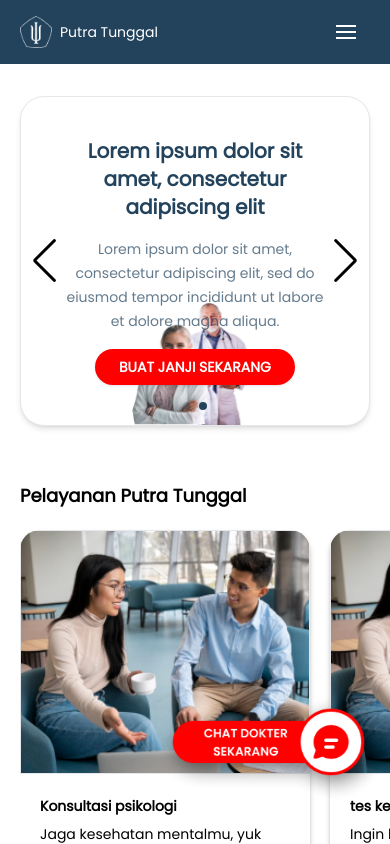
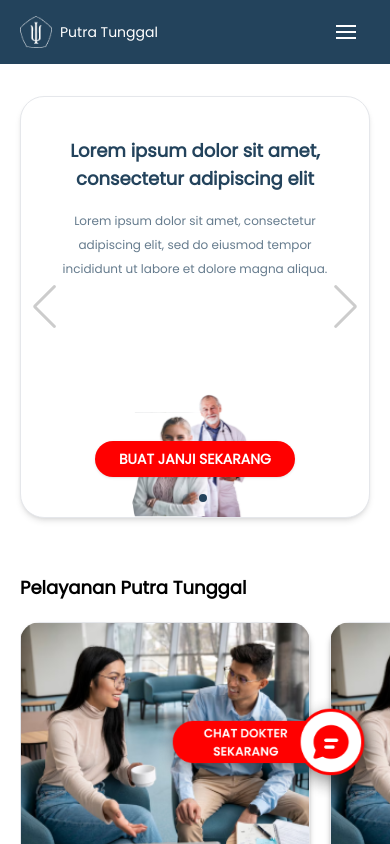
Before and after one commit to kopsus/putra-tunggal, a Next.js app: page / in a window 390 px wide. Shown: the top 844 px of the page. Built offline with nearby package versions, Linux system fonts and the light colour scheme.

Commit message:
fixing highlight home page

```diff
--- a/src/app/globals.css
+++ b/src/app/globals.css
@@ -20,7 +20,7 @@
   }
 
   .titleHighlight {
-    @apply text-xl md:text-2xl font-semibold text-primary;
+    @apply text-lg md:text-2xl font-semibold text-primary;
   }
 
   .titleSection {
@@ -58,7 +58,7 @@
 
 .swiper-home .swiper-button-prev,
 .swiper-home .swiper-button-next {
-  color: black !important;
+  color: rgba(0, 0, 0, 20%) !important;
 }
 /* end carousel home */
 
--- a/src/components/home/Highlight.tsx
+++ b/src/components/home/Highlight.tsx
@@ -13,7 +13,7 @@ import { Swiper, SwiperSlide } from "swiper/react";
 export const Highlight = () => {
   return (
     <div className="Container">
-      <div className="md:h-[415px] rounded-3xl bg-white shadow-md border relative">
+      <div className="h-[50vh] md:h-[415px] rounded-3xl bg-white shadow-md border relative">
         <Swiper
           pagination={true}
           navigation={true}
@@ -27,18 +27,20 @@ export const Highlight = () => {
           {dataBanner.map((item, index) => (
             <SwiperSlide key={index}>
               <div className="relative grid md:grid-cols-2 h-full p-10 lg:px-16">
-                <div className="h-full flex flex-col gap-4 text-center md:text-start justify-between md:justify-center items-center md:items-start z-20">
+                <div className="h-full flex flex-col text-center md:text-start justify-between md:justify-center items-center md:items-start z-20">
                   <div className="flex flex-col gap-4">
                     <p className="titleHighlight md:leading-[45px] text-primary">
                       {item.title}
                     </p>
-                    <p className="text-primary/70 leading-6">{item.desc}</p>
+                    <p className="text-xs md:text-sm text-primary/70 leading-6">
+                      {item.desc}
+                    </p>
                   </div>
                   <ButtonMedium className="bg-red text-white">
                     BUAT JANJI SEKARANG
                   </ButtonMedium>
                 </div>
-                <div></div>
+                <div className="hidden md:block"></div>
                 <div className="absolute bottom-0 mx-auto w-full flex justify-center md:justify-end lg:right-20">
                   <Image
                     src={highlightIMG}
```
